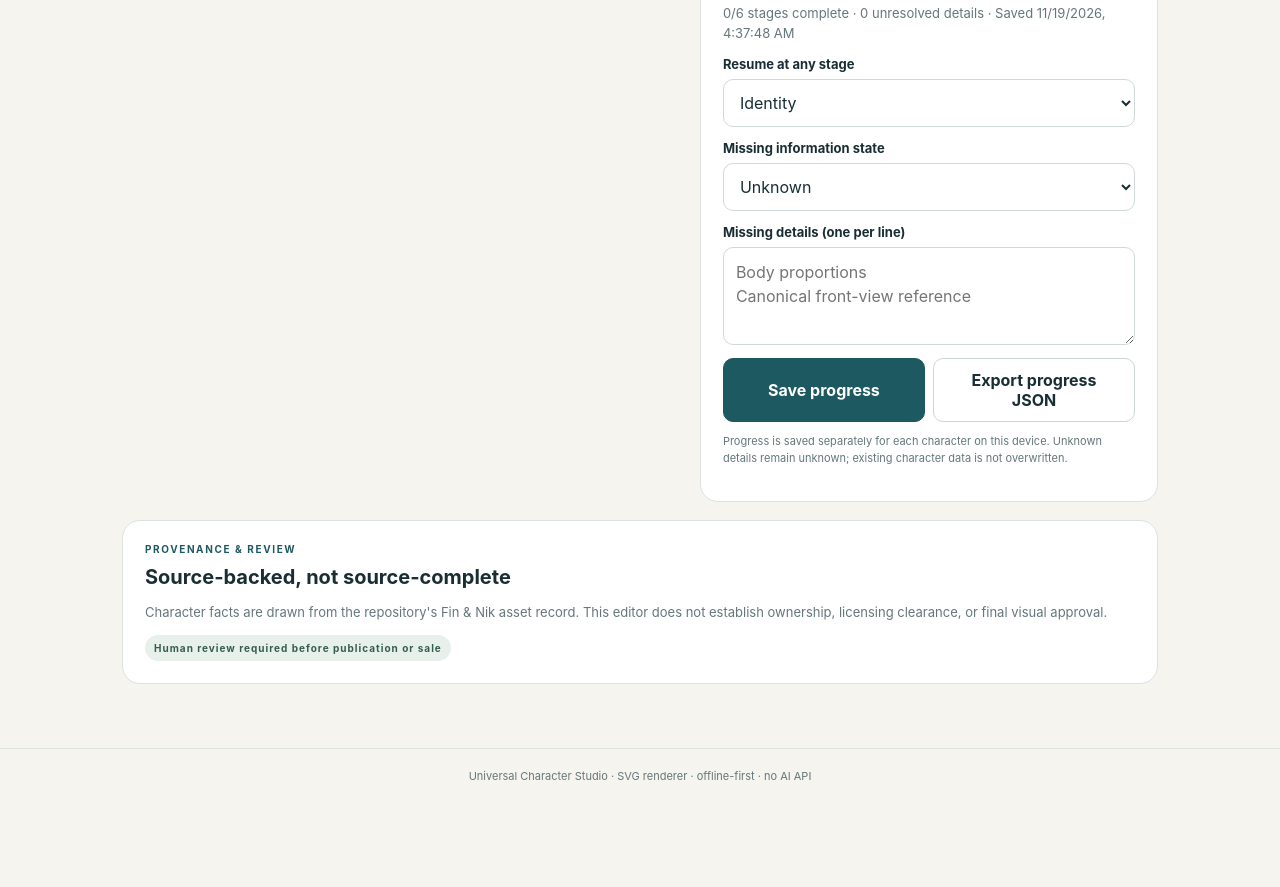
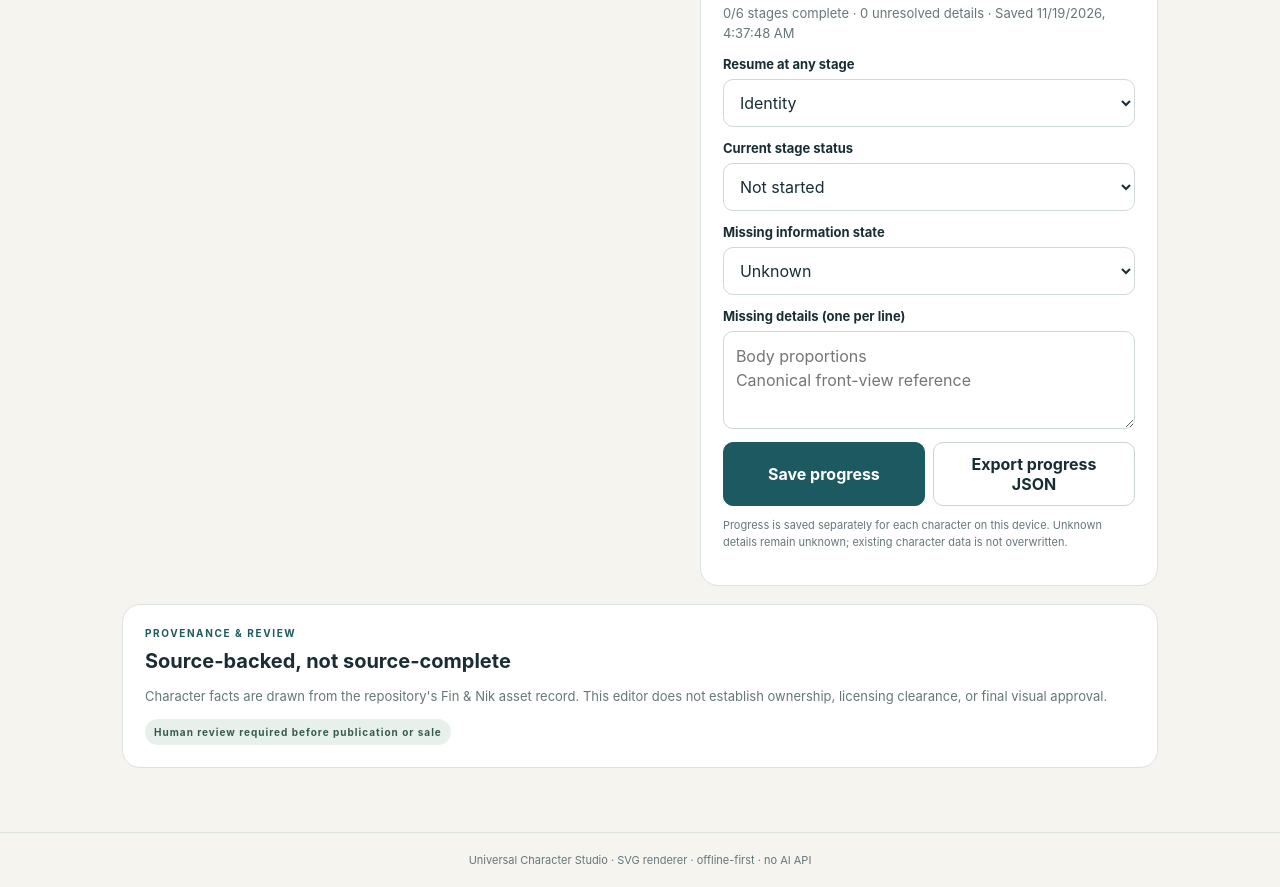
Before and after one commit to Francois-EF-WebOps/Family-IP-Register, a plain HTML site: page character-studio/index.html in a window 1280 px wide. Shown: the part 1104-1991 px from the top of the page. Before the commit the page ends 1907 px from the top, so only its background shows below. Drawn offline with Linux system fonts and the light colour scheme.

Commit message:
Expose workflow stage completion and blocked states

```diff
--- a/character-studio/index.html
+++ b/character-studio/index.html
@@ -85,6 +85,7 @@
               <option value="identity">Identity</option><option value="appearance">Appearance</option><option value="proportions">Body proportions</option><option value="reference-sheet">Reference sheet</option><option value="review">Source &amp; rights review</option><option value="export">Export</option>
             </select>
           </div>
+          <div class="field"><label for="workflow-status">Current stage status</label><select id="workflow-status"><option value="not_started">Not started</option><option value="in_progress">In progress</option><option value="blocked">Blocked</option><option value="complete">Complete</option></select></div>
           <div class="field"><label for="missing-state">Missing information state</label>
             <select id="missing-state"><option value="unknown">Unknown</option><option value="incomplete">Incomplete</option><option value="conflict">Conflict</option><option value="verified">Verified</option></select>
           </div>
```
